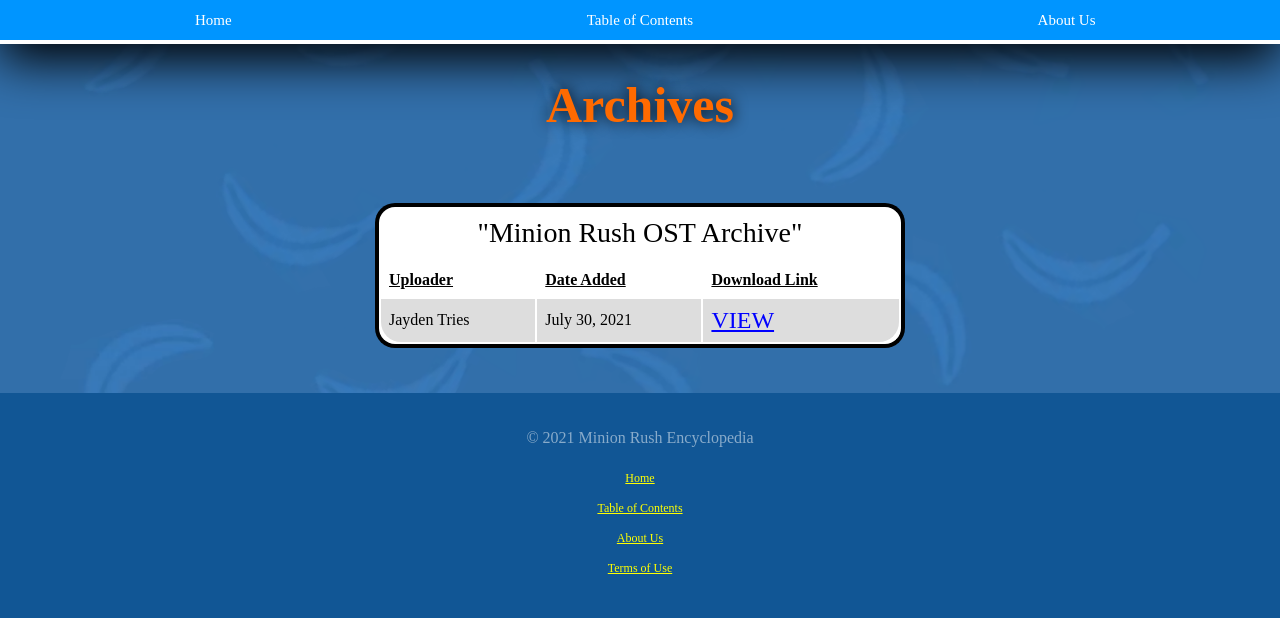
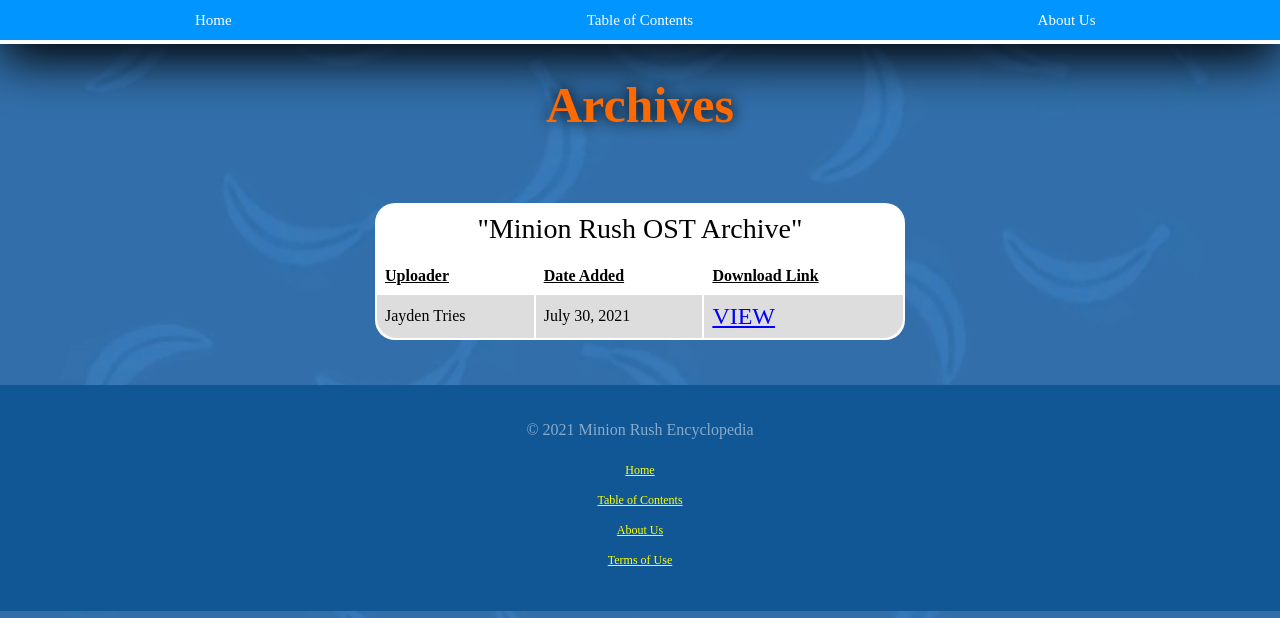
Before and after one commit to MinionRushEncyclopedia/minionrushencyclopedia.github.io, a PHP site: page /archives/index.html in a window 1280 px wide. Shown: the part 104-722 px from the top of the page. Run offline with PHP 8.4, Linux system fonts and the light colour scheme; some web fonts are replaced.

Commit message:
Update style.css

```diff
--- a/base/style.css
+++ b/base/style.css
@@ -574,7 +574,6 @@ table {
   margin-top: 25px;
   margin-bottom: 25px;
   border-radius: 20px;
-  border: solid 4px black;
   border-top: solid 0px rgba(0,0,0,0);
   border-top-left-radius: 0px;
   border-top-right-radius: 0px;
@@ -597,7 +596,7 @@ td, th {
   font-size: 28px;
   font-family: "CustomGotham";
 
-  border: solid 4px black;
+
   border-bottom: solid 0px rgba(0,0,0,0);
   border-top-left-radius: 20px;
   border-top-right-radius: 20px;
```
